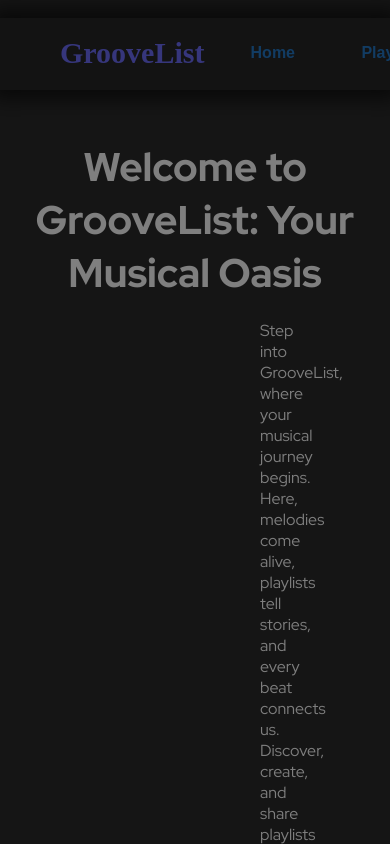
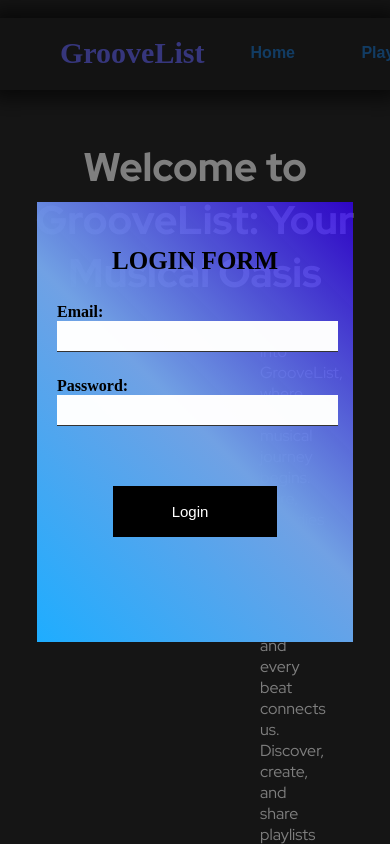
Before and after one commit to u22658395/Multimedia, a React (Create React App) app in the folder Project/source code/frontend/: page / in a window 390 px wide. Shown: the top 844 px of the page. Built offline with nearby package versions, Linux system fonts and the light colour scheme; a web font is replaced by a local one.

Commit message:
created a login form

```diff
--- a/Project/source code/frontend/public/index.css
+++ b/Project/source code/frontend/public/index.css
@@ -201,3 +201,225 @@ body{
     z-index: 2;
     cursor: pointer;
 }
+
+/* login */
+
+#login-container {
+    top: 67px;
+    width: 100%;
+    height: calc(100% - 67px);
+    display: flex;
+    align-items: center;
+    justify-content: center;
+    /* position: absolute; */
+}
+
+.wrapper {
+    min-height: 80vh;
+    background-size: cover;
+    background-repeat: no-repeat;
+    display: flex;
+    align-items: center;
+    opacity: 1;
+    background: transparent;
+    height: fit-content;
+}
+
+.inner {
+    top: -60px;
+    padding: 20px;
+    background: fixed linear-gradient(45deg, rgb(30, 173, 255), rgb(113, 161, 228), rgba(55, 0, 255, 0.753));
+    max-width: 850px;
+    margin: auto;
+    display: flex;
+    height: 400px;
+    max-width: 700px;
+}
+
+.inner .image-holder {
+    width: 50%;
+    height: 360px;
+    display: flex;
+    align-items: center;
+    justify-content: center;
+    background-color: rgba(0, 0, 0, 0.975);
+}
+
+.image-holder>img {
+    width: 60%;
+}
+
+.inner #form {
+    width: 50%;
+    padding-top: 36px;
+    padding-left: 45px;
+    padding-right: 45px;
+}
+
+.inner h3 {
+    text-transform: uppercase;
+    font-size: 25px;
+    font-family: "Poppins-SemiBold";
+    text-align: center;
+    margin-bottom: 28px;
+    color: #000000;
+}
+
+.form-group {
+    display: flex;
+
+}
+
+.form-group input {
+    width: 50%;
+
+}
+
+.form-group input:first-child {
+    margin-right: 25px;
+}
+
+.form-wrapper {
+    position: relative;
+}
+
+.form-wrapper i {
+    position: absolute;
+    bottom: 9px;
+    right: 0;
+}
+
+.form-control {
+    border: 1px solid #333;
+    border-top: none;
+    border-right: none;
+    border-left: none;
+    border-radius: 0;
+    display: block;
+    width: 100%;
+    height: 30px;
+    padding: 0;
+    margin-bottom: 25px;
+    background-color: rgba(255, 255, 255, 0.986);
+    padding-left: 5px;
+    font-size: 21px;
+}
+
+.form-control::-webkit-input-placeholder {
+    font-size: 13px;
+    color: #333;
+    font-family: "Poppins-Regular";
+}
+
+.form-control::-moz-placeholder {
+    font-size: 13px;
+    color: #333;
+    font-family: "Poppins-Regular";
+}
+
+.form-control:-ms-input-placeholder {
+    font-size: 13px;
+    color: #333;
+    font-family: "Poppins-Regular";
+}
+
+.form-control:-moz-placeholder {
+    font-size: 13px;
+    color: #333;
+    font-family: "Poppins-Regular";
+}
+
+select {
+    /* -moz-appearance: none;
+  -webkit-appearance: none; */
+    cursor: pointer;
+    padding-left: 20px;
+}
+
+select option[value=""][disabled] {
+    display: none;
+}
+
+#login-submit-button {
+    border: none;
+    width: 164px;
+    height: 51px;
+    margin: auto;
+    margin-top: 40px;
+    cursor: pointer;
+    display: flex;
+    align-items: center;
+    justify-content: center;
+    padding: 0;
+    background: #000000;
+    font-size: 15px;
+    color: #fff;
+    vertical-align: middle;
+    -webkit-transform: perspective(1px) translateZ(0);
+    transform: perspective(1px) translateZ(0);
+    -webkit-transition-duration: 0.3s;
+    transition-duration: 0.3s;
+}
+
+#login-submit-button i {
+    margin-left: 10px;
+    -webkit-transform: translateZ(0);
+    transform: translateZ(0);
+}
+
+#login-submit-button:hover i,
+#login-submit-button:focus i,
+#login-submit-button:active i {
+    -webkit-animation-name: hvr-icon-wobble-horizontal;
+    animation-name: hvr-icon-wobble-horizontal;
+    -webkit-animation-duration: 1s;
+    animation-duration: 1s;
+    -webkit-animation-timing-function: ease-in-out;
+    animation-timing-function: ease-in-out;
+    -webkit-animation-iteration-count: 1;
+    animation-iteration-count: 1;
+}
+
+
+@media (max-width: 1199px) {
+    .wrapper {
+        background-position: right center;
+    }
+}
+
+@media (max-width: 991px) {
+    .inner #form {
+        padding-top: 10px;
+        padding-left: 30px;
+        padding-right: 30px;
+    }
+}
+
+@media (max-width: 767px) {
+    .inner {
+        display: block;
+        min-width: fit-content;
+        width: 50%;
+    }
+
+    .inner .image-holder {
+        display: none;
+    }
+
+    .inner #form {
+        width: 100%;
+        padding: 0 0 0;
+    }
+
+    #login-submit-button {
+        margin-top: 60px;
+    }
+
+}
+
+
+/* div[class$="row"] {
+    margin: 0%;
+    padding-top: 2%;
+    padding-bottom: 2%;
+} */
--- a/Project/source code/frontend/public/index.html
+++ b/Project/source code/frontend/public/index.html
@@ -15,7 +15,35 @@
 
     <div id="overlay">
         <div id="overlay-content">
+            <div id="login-container">
+                <div class="wrapper">
+                    <div class="inner">
+                        <div class="image-holder">
+                            <img id="img" src="../../img/logo/logo-no-background.svg" alt="">
+                        </div>
+                        <div id="form">
+                            <h3><strong>Login Form</strong></h3>
 
+                            <div class="form-wrapper">
+                                <label for="Email"><b>Email:</b></label>
+                                <input id="Email" name="Email" type="text" class="form-control">
+                                <i class="zmdi zmdi-account"></i>
+                            </div>
+
+
+                            <div class="form-wrapper">
+                                <label for="Password"><b>Password:</b></label>
+                                <input id="Password" name="Password" type="password" class="form-control">
+                                <i class="zmdi zmdi-lock"></i>
+                            </div>
+
+                            <button id="login-submit-button" name="Submit">Login
+                                <i class="zmdi zmdi-arrow-right"></i>
+                            </button>
+                        </div>
+                    </div>
+                </div>
+            </div>
         </div>
     </div>
     <div id="root"></div>
```
